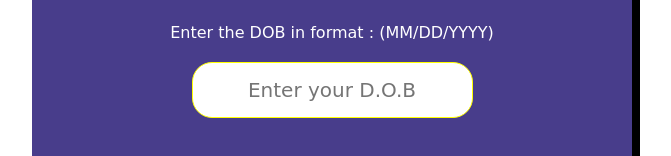
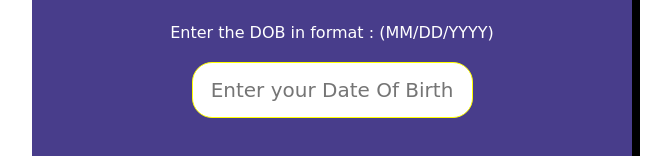
Before and after one commit to Narayan-Shinde/WebDevelopmentProjects, a plain HTML site: page Age Calculator/index.html in a window 1280 px wide. Shown: the part 301-457 px from the top of the page, without its empty margins (308-979 px from the left). Drawn offline with Linux system fonts and the light colour scheme.

Commit message:
Age Calculator

```diff
--- a/Age Calculator/index.html
+++ b/Age Calculator/index.html
@@ -11,7 +11,7 @@
     <div class="container">
         <p id="currDate"> </p>
         <p>Enter the DOB in format : (MM/DD/YYYY)</p>
-        <input type="text" placeholder="Enter your D.O.B" id="DOB">
+        <input type="text" placeholder="Enter your Date Of Birth" id="DOB">
         <button id="CalcAge">Age</button>
     </div>
   <div id="displayAge">
```
